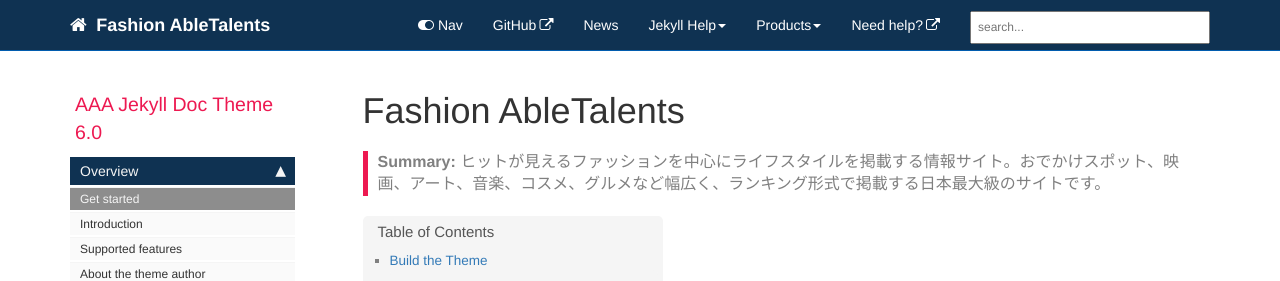
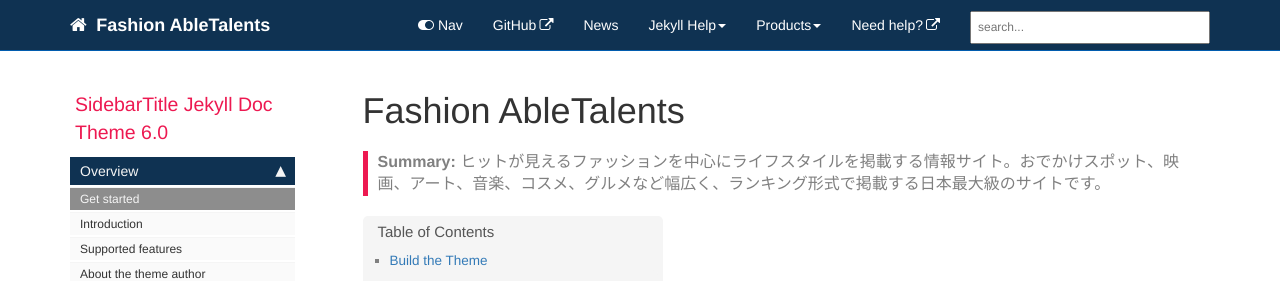
Before and after one commit to takagotch/page468, a Jekyll site: the page built from index.md, in a window 1280 px wide. Shown: the top 281 px of the page. Built offline with Jekyll 4.4.1, drawn with Linux system fonts in a browser that asks for light colours; comment, search, counter and statistics services are not loaded.

Commit message:
Update sidebar.html

```diff
--- a/_includes/sidebar.html
+++ b/_includes/sidebar.html
@@ -1,7 +1,7 @@
 {% assign sidebar = site.data.sidebars[page.sidebar].entries %}
 
 <ul id="mysidebar" class="nav">
-  <li class="sidebarTitle">AAA {{sidebar[0].product}} {{sidebar[0].version}}</li>
+  <li class="sidebarTitle">SidebarTitle {{sidebar[0].product}} {{sidebar[0].version}}</li>
   {% for entry in sidebar %}
   {% for folder in entry.folders %}
   {% if folder.output contains "web" %}
```
